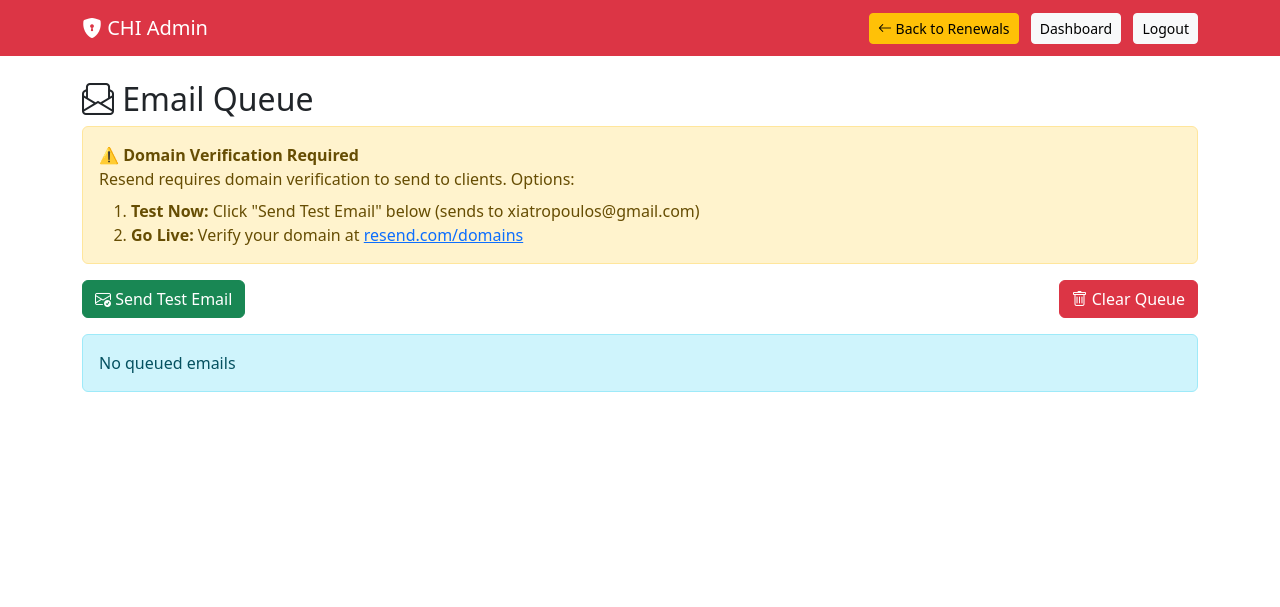
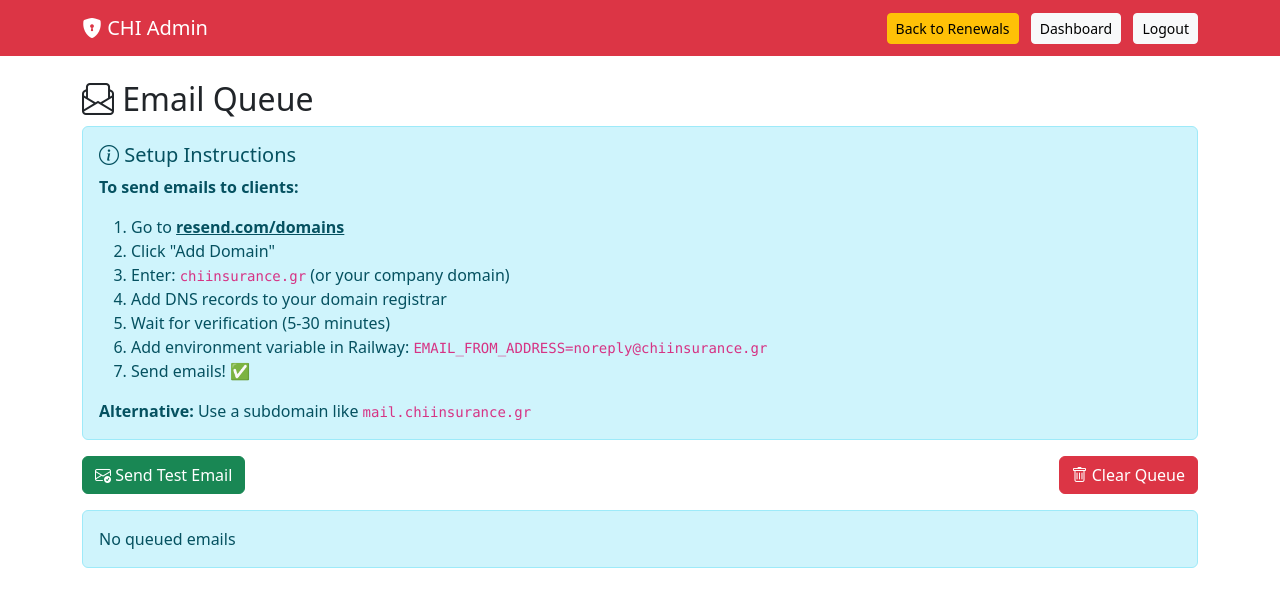
Before and after one commit to chiinsurancebrokers/chi-insurance-portal, a Flask app: template app/templates/admin/email_queue.html in a window 1280 px wide. Shown: the top 607 px of the page. Run offline with Flask 3, Linux system fonts and the light colour scheme; the template is opened without the code that fills it, so the values that code supplies are empty.

Commit message:
Enable email sending with domain verification instructions

```diff
--- a/app/templates/admin/email_queue.html
+++ b/app/templates/admin/email_queue.html
@@ -11,9 +11,7 @@
         <div class="container">
             <a class="navbar-brand" href="/admin/dashboard"><i class="bi bi-shield-lock-fill"></i> CHI Admin</a>
             <div class="ms-auto">
-                <a href="/admin/renewals" class="btn btn-warning btn-sm me-2">
-                    <i class="bi bi-arrow-left"></i> Back to Renewals
-                </a>
+                <a href="/admin/renewals" class="btn btn-warning btn-sm me-2">Back to Renewals</a>
                 <a href="/admin/dashboard" class="btn btn-light btn-sm me-2">Dashboard</a>
                 <a href="/logout" class="btn btn-light btn-sm">Logout</a>
             </div>
@@ -23,13 +21,19 @@
     <div class="container mt-4">
         <h2><i class="bi bi-envelope-paper"></i> Email Queue</h2>
 
-        <div class="alert alert-warning" role="alert">
-            <strong>⚠️ Domain Verification Required</strong><br>
-            Resend requires domain verification to send to clients. Options:
-            <ol class="mb-0 mt-2">
-                <li><strong>Test Now:</strong> Click "Send Test Email" below (sends to xiatropoulos@gmail.com)</li>
-                <li><strong>Go Live:</strong> Verify your domain at <a href="https://resend.com/domains" target="_blank">resend.com/domains</a></li>
+        <div class="alert alert-info">
+            <h5><i class="bi bi-info-circle"></i> Setup Instructions</h5>
+            <p><strong>To send emails to clients:</strong></p>
+            <ol>
+                <li>Go to <a href="https://resend.com/domains" target="_blank" class="alert-link">resend.com/domains</a></li>
+                <li>Click "Add Domain"</li>
+                <li>Enter: <code>chiinsurance.gr</code> (or your company domain)</li>
+                <li>Add DNS records to your domain registrar</li>
+                <li>Wait for verification (5-30 minutes)</li>
+                <li>Add environment variable in Railway: <code>EMAIL_FROM_ADDRESS=noreply@chiinsurance.gr</code></li>
+                <li>Send emails! ✅</li>
             </ol>
+            <p class="mb-0"><strong>Alternative:</strong> Use a subdomain like <code>mail.chiinsurance.gr</code></p>
         </div>
 
         {% with messages = get_flashed_messages(with_categories=true) %}
@@ -61,6 +65,12 @@
         </div>
 
         {% if emails %}
+        <div class="alert alert-warning">
+            <strong>Current Status:</strong> Using test domain (onboarding@resend.dev)<br>
+            <strong>Can only send to:</strong> xiatropoulos@gmail.com<br>
+            <strong>To enable client emails:</strong> Complete domain verification above
+        </div>
+
         <table class="table table-hover">
             <thead class="table-dark">
                 <tr>
@@ -91,8 +101,9 @@
                     <td>
                         {% if email.status == 'QUEUED' or email.status == 'FAILED' %}
                         <form method="POST" action="/admin/email/send/{{ email.id }}" style="display:inline;">
-                            <button type="submit" class="btn btn-sm btn-success" disabled title="Requires domain verification">
-                                <i class="bi bi-send"></i> Send
+                            <button type="submit" class="btn btn-sm btn-warning"
+                                    title="Will fail until domain is verified. Try anyway?">
+                                <i class="bi bi-send"></i> Try Send
                             </button>
                         </form>
                         {% else %}
--- a/run_local_portal.py
+++ b/run_local_portal.py
@@ -583,8 +583,11 @@ def admin_send_email(email_id):
         # Clean email address
         recipient = email.recipient_email.strip() if email.recipient_email else ""
 
+        # Use custom from address if domain verified, otherwise test domain
+        from_address = os.getenv('EMAIL_FROM_ADDRESS', 'CHI Insurance <onboarding@resend.dev>')
+
         params = {
-            "from": "CHI Insurance <onboarding@resend.dev>",
+            "from": from_address,
             "to": [recipient],
             "subject": email.subject,
             "html": email.body_html
```
